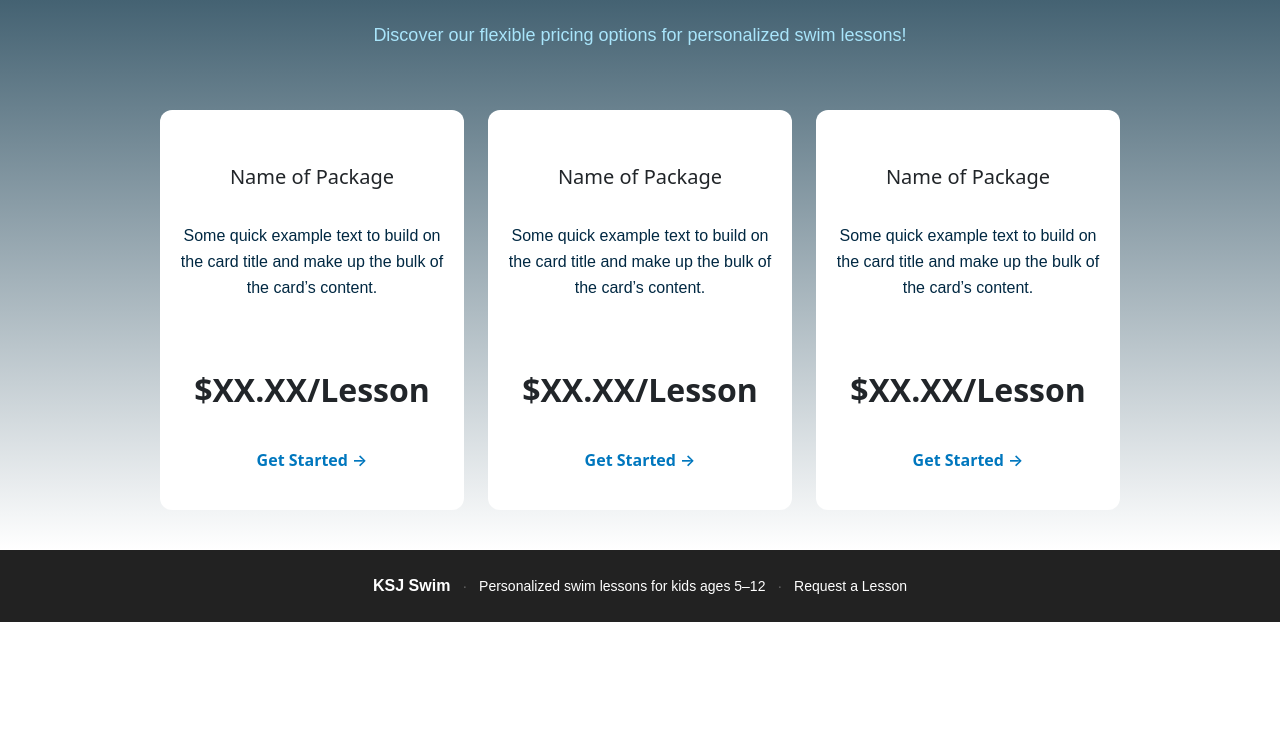
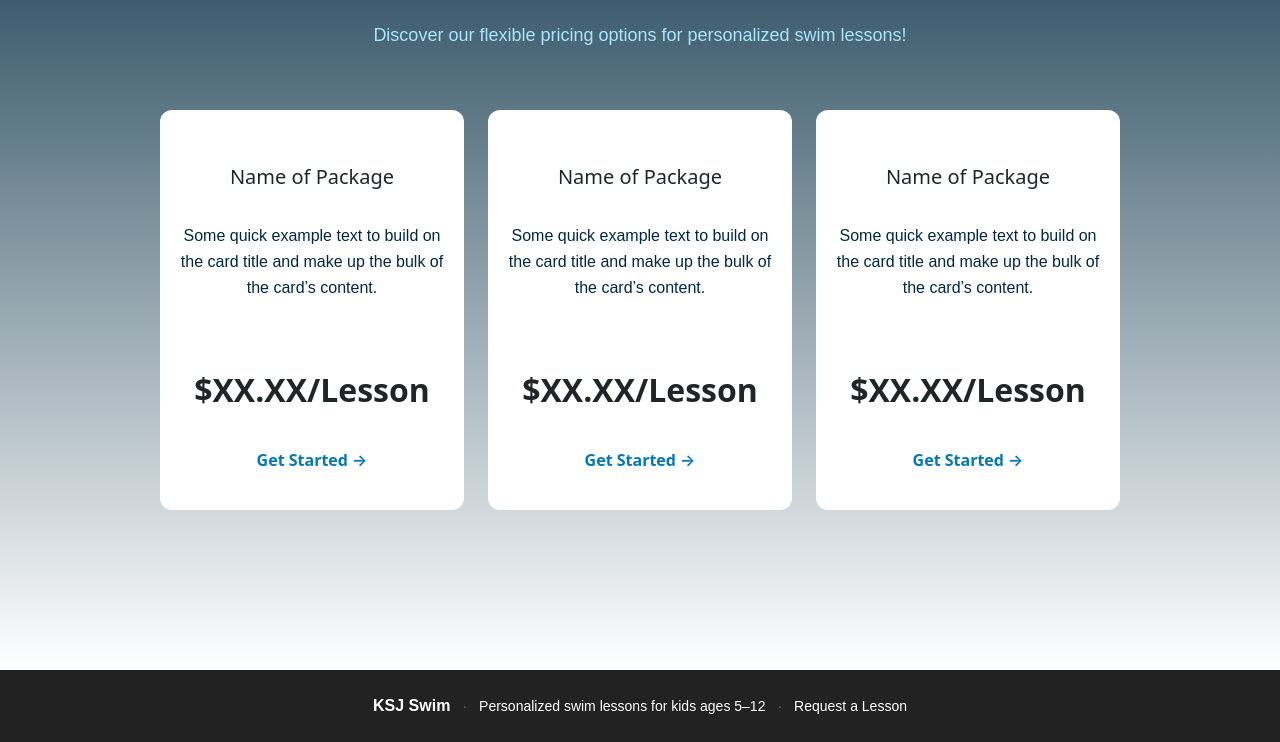
Before and after one commit to alterj07/KSJswim, a website built with webpack: page src/pages/pricing.html in a window 1280 px wide. Shown: the part 162-904 px from the top of the page. Before the commit the page ends 800 px from the top, so only its background shows below. Built offline with nearby package versions, Linux system fonts and the light colour scheme.

Commit message:
fix: keeping footer at the bottom of the page instead of floating from the bottom

```diff
--- a/src/pages/pricing.html
+++ b/src/pages/pricing.html
@@ -15,7 +15,7 @@
 
   <div class="spacer"></div>
 
-  <div class="ksj-cards-section">
+  <div class="ksj-cards-section" style="min-height: 100vh">
     <div class="ksj-cards-header">
       <p class="ksj-section-eyebrow">KSJ Swim</p>
       <h1 class="mb-4" style="text-align: center;">Pricing</h1>
```
Also changed, not shown: src/pages/signup.html (+1 -1 lines).
